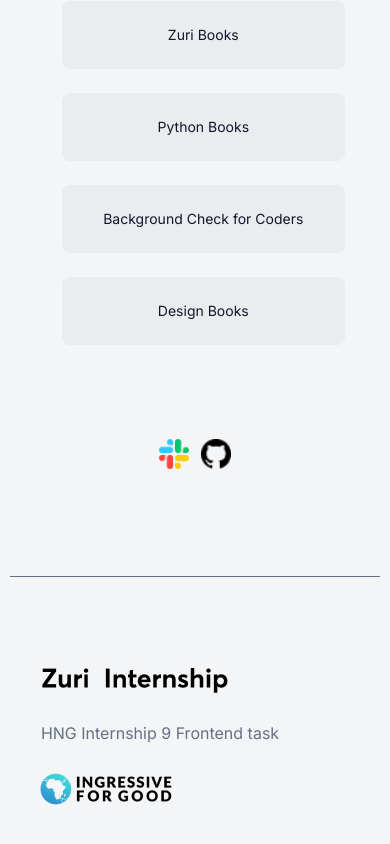
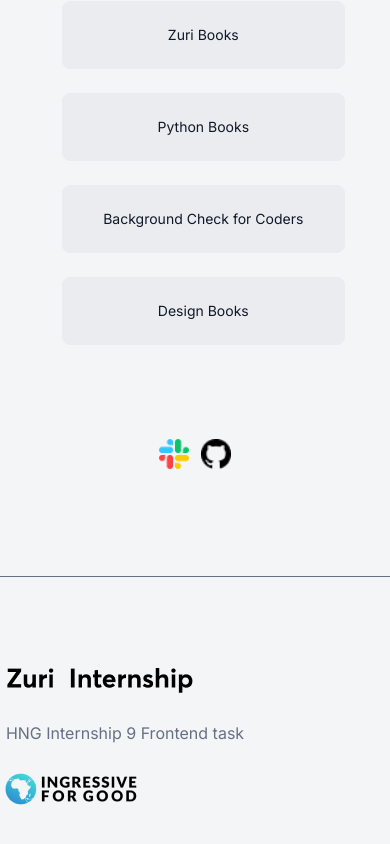
Before and after one commit to AKIN-THOMAS/Front-End-stage1, a React (Create React App) app: page / in a window 390 px wide. Shown: the part 413-1257 px from the top of the page. Built offline with nearby package versions, Linux system fonts and the light colour scheme.

Commit message:
Changes made

```diff
--- a/src/App.css
+++ b/src/App.css
@@ -186,12 +186,12 @@
         flex-direction: column;
     }
     .internship{
-        margin-right: 120px;
+        margin-right: 190px;
     }
     .text{
-        margin-right: 70px;
+        margin-right: 140px;
     }
     .I4G{
-        margin-right: 180px;
+        margin-right: 250px;
     }
  }
```
